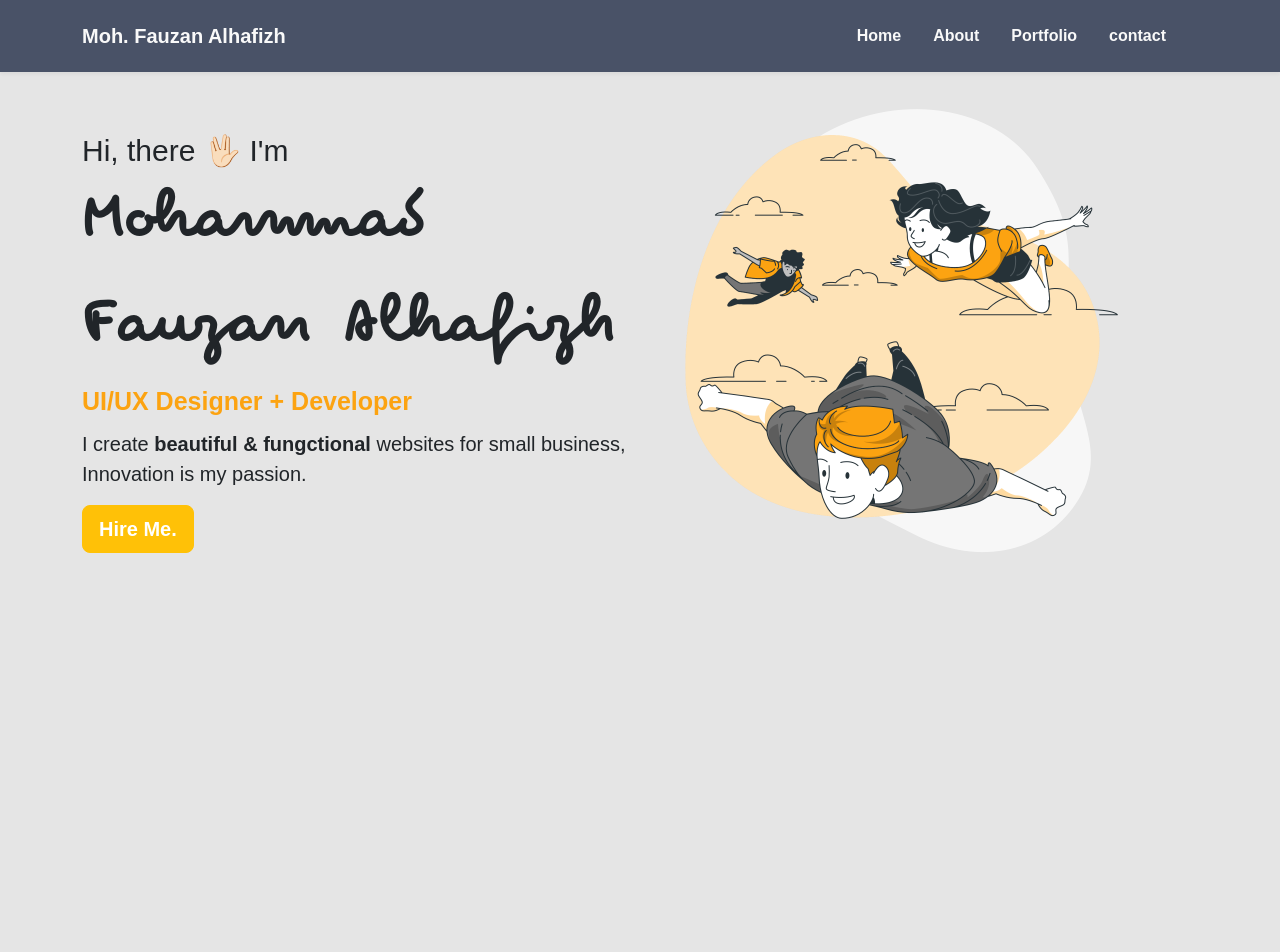
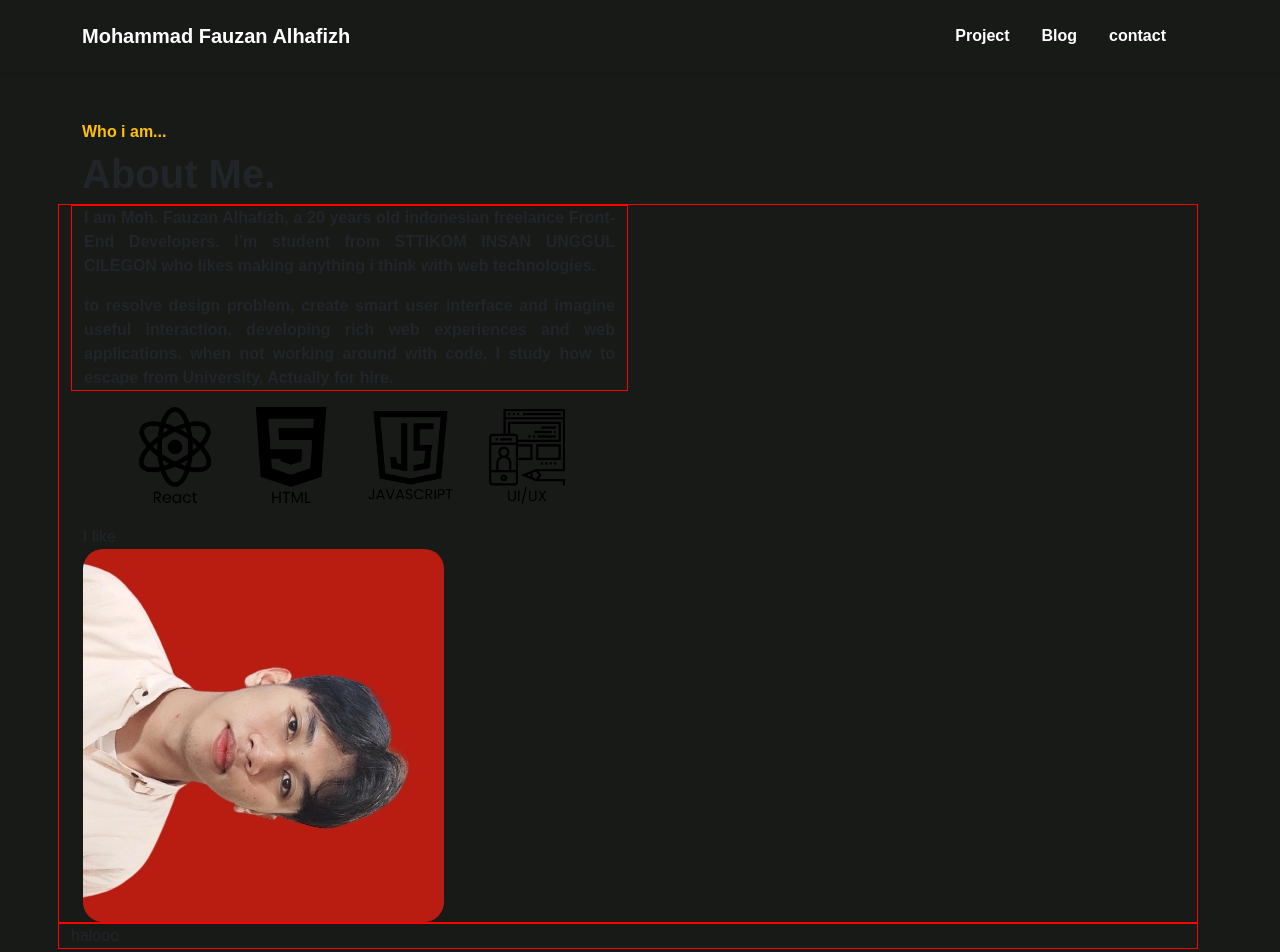
Before and after one commit to fauzanalhfzh/my-portfolio.git.io, a plain HTML site: page index.html in a window 1280 px wide. Shown: the top 952 px of the page. Drawn offline with nearby package versions, Linux system fonts and the light colour scheme; files whose address does not match are found by name.

Commit message:
still trying

```diff
--- a/assets/styles/style.css
+++ b/assets/styles/style.css
@@ -8,7 +8,7 @@ section {
 }
 
 body {
-  background-color: #e5e5e5;
+  background-color: #181a18;
   font-family: 'poppins', sans-serif;
 }
 
@@ -16,9 +16,9 @@ body {
   padding: 5rem;
 }
 
-#content {
+/* #content {
   padding-top: 0.5rem;
-}
+} */
 
 #about {
   padding: 5rem;
--- a/index.html
+++ b/index.html
@@ -23,11 +23,12 @@
 
 <body id="home">
     <!-- navbar -->
-    <nav class="navbar navbar-expand-lg navbar-dark shadow-sm sticky-top opacity-75"
-        style="background-color: #14213d; font-family: 'Poppins', sans-serif" data-aos="fade-down"
-        data-aos-duration="1500">
+    <nav class="navbar navbar-expand-lg navbar-dark shadow-sm sticky-top"
+        style="background-color: #181a18; color: #fbfaf5;" data-aos="fade-down" data-aos-duration="1500">
         <div class="container">
-            <a class="navbar-brand fw-bold" href="#">Moh. Fauzan Alhafizh</a>
+            <a class="navbar-brand fw-bold" href="#">
+                Mohammad Fauzan Alhafizh
+            </a>
             <button class="navbar-toggler" type="button" data-bs-toggle="collapse" data-bs-target="#navbarNav"
                 aria-controls="navbarNav" aria-expanded="false" aria-label="Toggle navigation">
                 <span class="navbar-toggler-icon"></span>
@@ -35,13 +36,10 @@
             <div class="collapse navbar-collapse" id="navbarNav">
                 <ul class="navbar-nav ms-auto fw-bold m-2">
                     <li class="nav-item">
-                        <a class="nav-link active me-3" aria-current="page" href="#home">Home</a>
+                        <a class="nav-link active me-3" aria-current="page" href="#home">Project</a>
                     </li>
                     <li class="nav-item">
-                        <a class="nav-link active me-3" href="#about">About</a>
-                    </li>
-                    <li class="nav-item">
-                        <a class="nav-link active me-3" href="#projects">Portfolio</a>
+                        <a class="nav-link active me-3" href="#about">Blog</a>
                     </li>
                     <li class="nav-item">
                         <a class="nav-link active me-3" href="#contact">contact</a>
@@ -53,31 +51,52 @@
     <!-- end of navbar -->
     <!-- content -->
     <section id="content">
-        <div class="container text-start">
+        <div class="container">
             <div class="row">
-                <div class="col-md-6">
-                    <div class="pt-5 heading1" style="font-size: 30px;" data-aos="fade-up-right"
-                        data-aos-duration="1500">Hi,
-                        there 🖖🏻 I'm</div>
-                    <div class="fw-bold heading2" style="font-size: 70px;font-family: 'pecita';"
-                        data-aos="fade-up-right" data-aos-duration="1500" data-aos-delay="500">Mohammad</div>
-                    <div class="fw-bold heading3" style="font-size: 70px;font-family: 'pecita';"
-                        data-aos="fade-up-right" data-aos-duration="1500" data-aos-delay="1000">Fauzan Alhafizh</div>
-                    <div class="fw-semibold heading4" style="font-size: 25px; color: #FCA311;" data-aos="fade-up-right"
-                        data-aos-duration="1500" data-aos-delay="1500">UI/UX Designer + Developer</div>
-                    <p class="fs-5 pt-2 heading5" data-aos="fade-up-right" data-aos-duration="1000"
-                        data-aos-delay="2000">I create <strong>beautiful & fungctional</strong> websites for small
-                        business, Innovation is my passion.</p>
-                    <button type="button" class="btn btn-warning btn-lg fw-semibold hire-me "><a href="#touch"
-                            style="text-decoration:none ; color:#ffffff">Hire Me.</a></button>
-                </div>
-                <div class="col-md-6">
-                    <img src="assets/img/People flying-bro.png" alt="content-images" width="500"
-                        data-aos="zoom-in-left" />
+                <div class="col text-warning fw-semibold pt-5" data-aos="fade-down">
+                    Who i am...
                 </div>
             </div>
-        </div>
-        </div>
+            <div class="row">
+                <div class="col-mb-3 fw-bold fs-1" data-aos="fade-down" data-aos-delay="500">
+                    About Me.
+                </div>
+                <div class="row" style="border: 1px solid red">
+                    <div class="col-6  me-5"
+                        style="font-size: 16px; font-weight: 600;text-align: justify; border: 1px solid red;">
+                        <div class="mb-3" data-aos="fade-down" data-aos-delay="1000">I am Moh. Fauzan Alhafizh, a 20
+                            years old
+                            indonesian freelance
+                            Front-End Developers. I’m student from STTIKOM INSAN UNGGUL CILEGON who likes making
+                            anything i think with web technologies.
+                        </div>
+                        <div>to resolve design
+                            problem,
+                            create smart
+                            user interface and imagine useful interaction,
+                            developing rich web experiences and web applications.
+                            when not working around with code, I study how to escape from University, Actually for hire.
+                        </div>
+                    </div>
+                    <div class="medium ps-5">
+                        <img src="assets/img/logo/react.png" alt="react" width="80" class="m-3" data-aos="zoom-in"
+                            data-aos-delay="1600">
+                        <img src="assets/img/logo/html.png" alt="react" width="80" class="m-3" data-aos="zoom-in"
+                            data-aos-delay="1700">
+                        <img src="assets/img/logo/js.png" alt="react" width="85" class="m-3" data-aos="zoom-in"
+                            data-aos-delay="1800">
+                        <img src="assets/img/logo/design.png" alt="react" width="76" class="m-3" data-aos="zoom-in"
+                            data-aos-delay="1900">
+                    </div>
+                    <div class="col-mb-6" data-aos="fade-down" data-aos-delay="1500">I like <div class="col-md-4"
+                            data-aos="flip-right">
+                            <img src="assets/img/PhotoProfile.png" alt="" style="border-radius: 20px;">
+                        </div>
+                    </div>
+
+                </div>
+                <div class="row" style="border:1px solid red">halooo</div>
+            </div>
     </section>
     <!-- end of content -->
 
```
